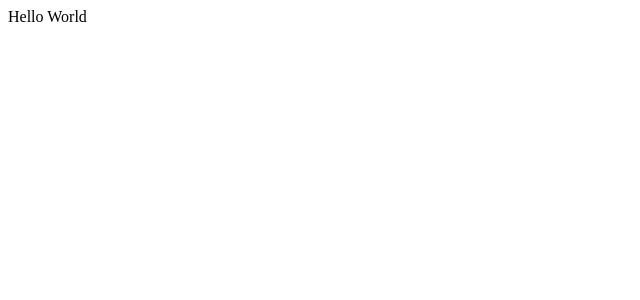
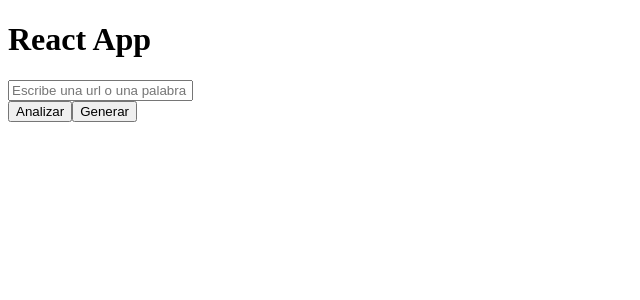
Before and after one commit to ClaudZen/analyze-and-generate-images-with-Azure-AI, a React (Create React App) app: page / in a window 1280 px wide. Shown: the top 300 px of the page, without its empty margins (0-640 px from the left). Built offline with nearby package versions, Linux system fonts and the light colour scheme; no server answers; the HTML template or start-up script is replaced by a standard one.

Commit message:
Add Azure Cognitive Services Computer Vision dependency and implement image analysis

```diff
--- a/package.json
+++ b/package.json
@@ -3,6 +3,7 @@
   "version": "0.1.0",
   "private": true,
   "dependencies": {
+    "@azure/cognitiveservices-computervision": "^8.2.0",
     "@testing-library/jest-dom": "^4.2.4",
     "@testing-library/react": "^9.3.2",
     "@testing-library/user-event": "^7.1.2",
--- a/src/App.js
+++ b/src/App.js
@@ -1,8 +1,79 @@
 import React from 'react';
+import { analizedImage } from './azure-image-analysis';
+
 
 function App() {
-  const value = 'World';
-  return <div>Hello {value}</div>;
+  // Title of the app
+  const title = 'React App';
+  // a input text for user can write a url path of image also user can write a requeste of image to generate
+  const [inputText, setInputText] = React.useState('');
+  // a button to relese analisis of image
+  const [buttonText, setButtonText] = React.useState('Analizar');
+  // a button to relese generate of image
+  const [buttonTextGenerate, setButtonTextGenerate] = React.useState('Generar');
+
+  const [results, setResults] = React.useState(null);
+  const [imageUrl, setImageUrl] = React.useState('');
+
+  // Return the App component.
+  return (
+    <div className="App">
+      <h1>{title}</h1>
+      <div>
+        <input
+          type="text"
+          placeholder="Escribe una url o una palabra"
+          value={inputText}
+          onChange={(e) => setInputText(e.target.value)}
+        />
+        <br />
+        <button
+          onClick={async () => {
+            setButtonText('Analizando...');
+            const analysis = await analizedImage(inputText);
+            console.log(analysis);
+            setResults(analysis);
+            setImageUrl(analysis.URL);
+            setButtonText('Analizar');
+          }}
+        >
+          {buttonText}
+        </button>
+        <button
+          onClick={() => {
+            setButtonTextGenerate('Generando...');
+            setTimeout(() => {
+              setButtonTextGenerate('Generar');
+            }, 2000);
+          }}
+        >
+          {buttonTextGenerate}
+        </button>
+      </div>
+      {results && <DisplayResults results={results} url={imageUrl} />}
+    </div>
+  );
 }
 
+/*
+  Function called 'DisplayResults' that display the results of the api in legible form also show url of image processed
+*/
+function DisplayResults(props) {
+  // a variable that contains the results of the api
+  const results = props.results;
+  // a variable that contains the url of the image processed
+  const url = props.url;
+  // a variable that contains the results of the api in legible form
+  const resultsFormatted = JSON.stringify(results, null, 2);
+  // Return the DisplayResults component.
+  return (
+    <div>
+      <h2>Resultados</h2>
+      <div>
+        <img src={url} alt="Imagen procesada" width="200" height="200" />
+      </div>
+      <pre>{resultsFormatted}</pre>
+    </div>
+  );
+}
 export default App;
--- /dev/null
+++ b/src/azure-image-analysis.js
@@ -0,0 +1,69 @@
+import { ComputerVisionClient } from '@azure/cognitiveservices-computervision';
+import { ApiKeyCredentials } from '@azure/ms-rest-js';
+
+const uriBase = process.env.REACT_APP_API_URL_AI_ANALIZER_IMAGE;
+const key = process.env.REACT_APP_API_KEY_AI_ANALIZER_IMAGE;
+
+// Cognitive service features
+const visualFeatures = [
+    "Description",
+    "Tags",
+];
+
+// Computer Vision detected Printed Text
+const includesText = async (tags) => {
+    return tags.filter((el) => {
+        return el.name.toLowerCase() === "text";
+    });
+}
+// Computer Vision detected Handwriting
+const includesHandwriting = async (tags) => {
+    return tags.filter((el) => {
+        return el.name.toLowerCase() === "handwriting";
+    });
+}
+// Wait for text detection to succeed
+const wait = (timeout) => {
+    return new Promise(resolve => {
+        setTimeout(resolve, timeout);
+    });
+}
+
+export async function analizedImage(url) {
+
+    // authenticate to Azure service
+    const computerVisionClient = new ComputerVisionClient(
+        new ApiKeyCredentials({ inHeader: { 'Ocp-Apim-Subscription-Key': key } }), uriBase);
+
+    // analyze image
+    const analysis = await computerVisionClient.analyzeImage(url, { visualFeatures });
+
+    // text detected - what does it say and where is it
+    if (includesText(analysis.tags) || includesHandwriting(analysis.tags)) {
+        analysis.text = await readTextFromURL(computerVisionClient, url);
+    }
+
+    // all information about image
+    return { "URL": url, ...analysis };
+}
+
+async function readTextFromURL(client, url) {
+
+    let result = await client.read(url);
+    let operationID = result.operationLocation.split('/').slice(-1)[0];
+
+    // Wait for read recognition to complete
+    // result.status is initially undefined, since it's the result of read
+    const start = Date.now();
+    console.log(`${start} -${result?.status} `);
+
+    while (result.status !== "succeeded") {
+        await wait(500);
+        console.log(`${Date.now() - start} -${result?.status} `);
+        result = await client.getReadResult(operationID);
+    }
+
+    // Return the first page of result.
+    // Replace[0] with the desired page if this is a multi-page file such as .pdf or.tiff.
+    return result.analyzeResult;
+}
```
Also changed, not shown: 1 other file (tests, documents, lock files or other folders).
